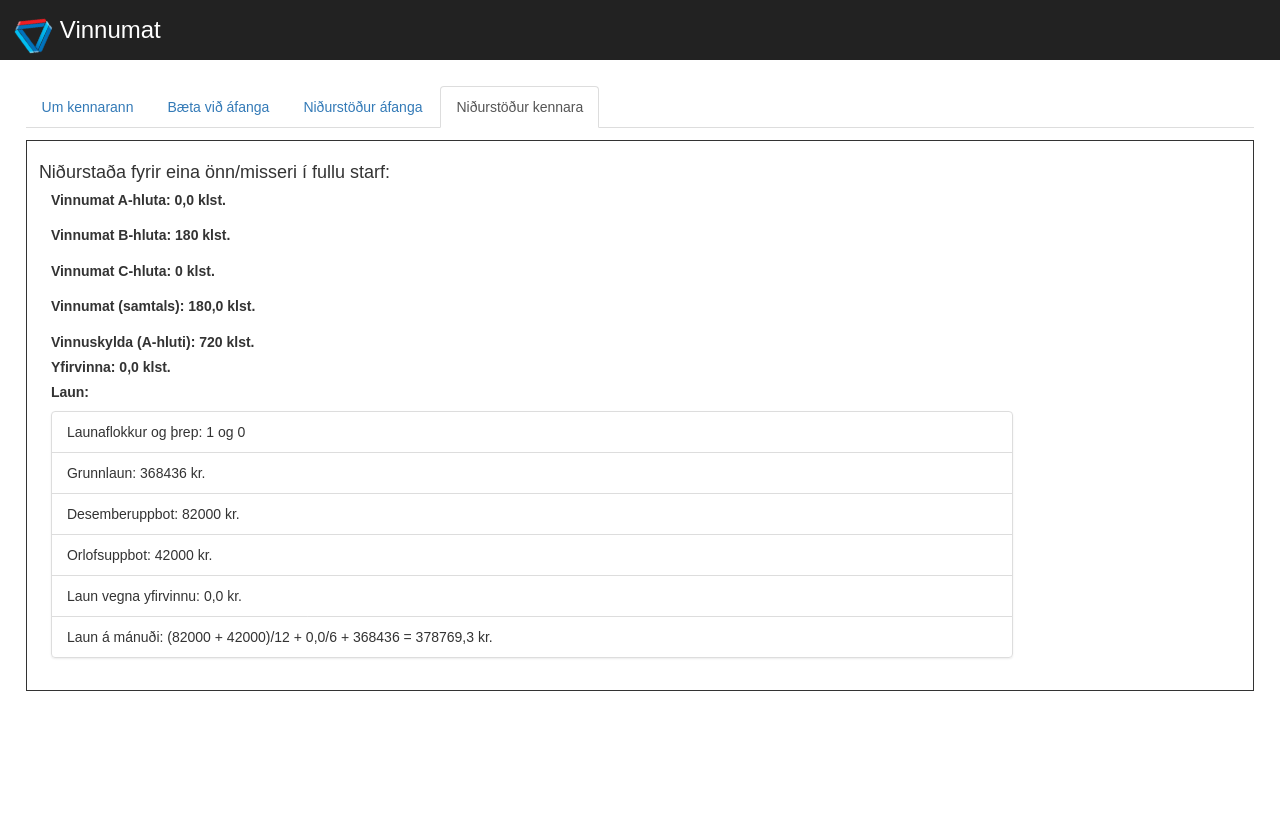
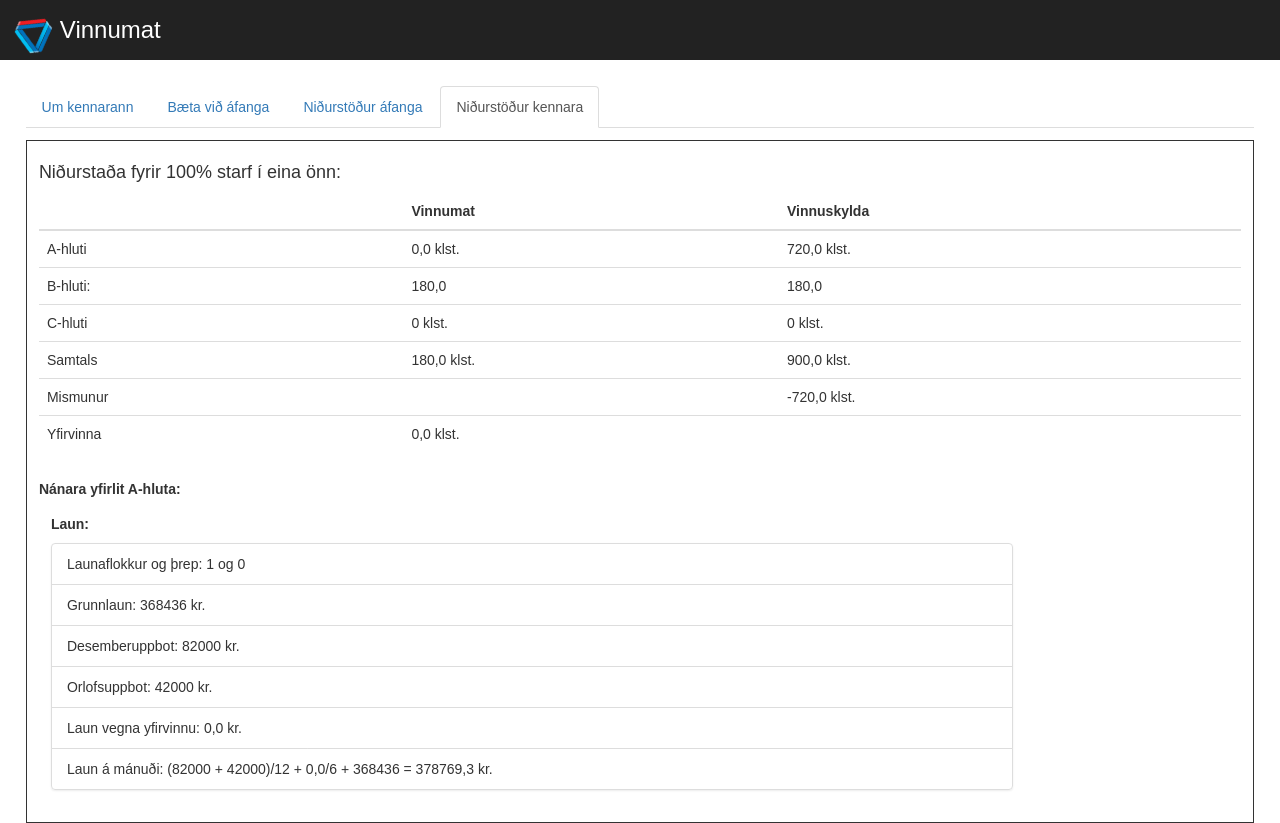
Before and after one commit to UnnarThorBachmann/vinnumat-react, a React (Create React App) app in the folder vinnumat/: page / in a window 1280 px wide. Both pictures are taken after a click on the tab "Niðurstöður kennara". Before the commit the page ends 800 px from the top, so only its background shows below. Built offline with nearby package versions, Linux system fonts and the light colour scheme.

Commit message:
feat: Adding table to render results.

```diff
--- a/vinnumat/src/App.js
+++ b/vinnumat/src/App.js
@@ -19,7 +19,8 @@ class App extends Component {
   						aldur: '30 ára-',
     					cHluti: '0',
     					launaflokkur: '1',
-    					threp: '0'
+    					threp: '0',
+              starfshlutfall:'100'
     				}
   }
   destroy = (heiti) => {
@@ -30,7 +31,8 @@ class App extends Component {
   						  aldur: state.teacher.aldur,
   						  cHluti: state.teacher.cHluti,
   						  launaflokkur: state.teacher.launaflokkur,
-  						  threp: state.teacher.threp
+  						  threp: state.teacher.threp,
+                starfshlutfall: state.teacher.starfshlutfall
   		}};
   	});
 
@@ -47,6 +49,8 @@ class App extends Component {
   		state_changed.teacher['launaflokkur'] = object_changed['launaflokkur'];
   	else if (object_changed.hasOwnProperty('threp'))
   		state_changed.teacher['threp'] = object_changed['threp'];
+    else if (object_changed.hasOwnProperty('starfshlutfall'))
+      state_changed.teacher['starfshlutfall'] = object_changed['starfshlutfall'];
 
   	this.setState((state) => {teacher: state_changed.teacher});
   }
@@ -64,7 +68,8 @@ class App extends Component {
   						  aldur: state.teacher.aldur,
   						  cHluti: state.teacher.cHluti,
   						  launaflokkur: state.teacher.launaflokkur,
-  						  threp: state.teacher.threp
+  						  threp: state.teacher.threp,
+                starfshlutfall: state.teacher.starfshlutfall
   		}};
   	});
 
--- a/vinnumat/src/TeacherForm.js
+++ b/vinnumat/src/TeacherForm.js
@@ -14,11 +14,121 @@ class TeacherForm extends React.Component  {
 
   launaflokkar = ['1','2','3','4','5','6','7','8','9','10','11','12','13','14','15','16']
   threp = ['0','1','2','3','4','5','6','7','8']
+  starfshlutfall = ['100',
+                    '99',
+                    '98',
+                    '97',
+                    '96',
+                    '95',
+                    '94',
+                    '93',
+                    '92',
+                    '91',
+                    '90',
+                    '89',
+                    '88',
+                    '87',
+                    '86',
+                    '85',
+                    '84',
+                    '83',
+                    '82',
+                    '81',
+                    '80',
+                    '79',
+                    '78',
+                    '77',
+                    '76',
+                    '75',
+                    '74',
+                    '73',
+                    '72',
+                    '71',
+                    '70',
+                    '69',
+                    '68',
+                    '67',
+                    '66',
+                    '65',
+                    '64',
+                    '63',
+                    '62',
+                    '61',
+                    '60',
+                    '59',
+                    '58',
+                    '57',
+                    '56',
+                    '55',
+                    '54',
+                    '53',
+                    '52',
+                    '51',
+                    '50',
+                    '49',
+                    '48',
+                    '47',
+                    '46',
+                    '45',
+                    '44',
+                    '43',
+                    '42',
+                    '41',
+                    '40',
+                    '39',
+                    '38',
+                    '37',
+                    '36',
+                    '35',
+                    '34',
+                    '33',
+                    '32',
+                    '31',
+                    '30',
+                    '29',
+                    '28',
+                    '27',
+                    '26',
+                    '25',
+                    '24',
+                    '23',
+                    '22',
+                    '21',
+                    '20',
+                    '19',
+                    '18',
+                    '17',
+                    '16',
+                    '15',
+                    '14',
+                    '13',
+                    '12',
+                    '11',
+                    '10',
+                    '9',
+                    '8',
+                    '7',
+                    '6',
+                    '5',
+                    '4',
+                    '3',
+                    '2',
+                    '1',
+                    '0'
+  ]
+  aldur = ["30 ára-",
+            "30-37 ára",
+            "38-54 ára",
+            "55-60 ára",
+            "60 ára+",
+            "60 ára+ (17 tímar)"
+  ]
   state = {
     aldur: '30 ára-',
     cHluti: '0',
     launaflokkur: '1',
     threp: '0',
+    starfshlutfall: '100'
   }
 
   handleChangeAldur = (e) => {
@@ -41,6 +151,11 @@ class TeacherForm extends React.Component  {
     this.setState({threp: e.target.value});
     this.props.changeTeacher({'threp': e.target.value});
   }
+  handleChangeStarfshlutfall = (e) => {
+    console.log(e.target.value);
+    this.setState({starfshlutfall: e.target.value});
+    this.props.changeTeacher({'starfshlutfall': e.target.value});
+  }
 
   getValidationCHluti = () => {
     return (isNaN(this.state.cHluti.replace(',','.')) || this.state.cHluti.trim() === '')? 'error': 'success'
@@ -51,7 +166,28 @@ class TeacherForm extends React.Component  {
       <div className="BorderTeacherForm">
       <Grid>
       <Row>
-        <Col xs={12} md={3}>
+        <Col xs={12} md={2}>
+          <form>
+            <FormGroup
+              controlId="formBasicText"
+              validationState='success'
+            >
+              <ControlLabel>Ráðningarhlutfall (%): </ControlLabel>
+              <FormControl
+                componentClass="select"
+                placeholder="100"
+                value={this.state.starfshlutfall}
+                onChange={this.handleChangeStarfshlutfall}
+              >
+              {
+                this.starfshlutfall.map((item)=> <option key={item} value={item}>{item}</option>)
+              }
+
+              </FormControl>
+            </FormGroup>
+          </form>
+        </Col>
+        <Col xs={12} md={2}>
           <form>
             <FormGroup
               controlId="formBasicText"
@@ -64,18 +200,16 @@ class TeacherForm extends React.Component  {
                 value={this.state.aldur}
                 onChange={this.handleChangeAldur}
               >
-                <option value="30 ára-">30 ára-</option>
-                <option value="30-37 ára">30-37 ára</option>
-                <option value="38-54 ára">38-54 ára</option>
-                <option value="55-60 ára">55-60 ára</option>
-                <option value="60 ára+">60 ára+</option>
-                <option value="60 ára+ (17 tímar)">60 ára+ (17 tímar)</option>
+              {
+                this.aldur.map((item)=> <option key={item} value={item}>{item}</option>)
+              }
+
               </FormControl>
               <HelpBlock>Fyrir rétta vinnuskyldu</HelpBlock>
             </FormGroup>
           </form>
         </Col>
-        <Col xs={12} md={3}>
+        <Col xs={12} md={2}>
           <form>
             <FormGroup
               controlId="formBasicText"
@@ -94,7 +228,7 @@ class TeacherForm extends React.Component  {
           </form>
         </Col>
 
-        <Col xs={12} md={3}>
+        <Col xs={12} md={2}>
 
           <form>
             <FormGroup
@@ -118,7 +252,7 @@ class TeacherForm extends React.Component  {
             </FormGroup>
           </form>
         </Col>
-        <Col xs={12} md={3}>
+        <Col xs={12} md={2}>
           <form>
             <FormGroup
               controlId="formBasicText"
--- a/vinnumat/src/kennariForm.js
+++ b/vinnumat/src/kennariForm.js
@@ -1,6 +1,7 @@
 import React, {Component} from 'react';
 import ListGroup from 'react-bootstrap/lib/ListGroup';
 import ListGroupItem from 'react-bootstrap/lib/ListGroupItem';
+import Table from 'react-bootstrap/lib/Table';
 import toflur from './launatoflur.js';
 
 class KennariForm extends React.Component  {
@@ -17,7 +18,9 @@ class KennariForm extends React.Component  {
 
     hlutfallAfGrunnlaunum = 0.010385;
 	render() {
-        let vinnuskylda = this.vinnuskylda[this.props.kennari.aldur];
+        let starfshlutfall = parseFloat(this.props.kennari.starfshlutfall)/100;
+        let b_hluti = 180*starfshlutfall;
+        let vinnuskylda = parseFloat(this.vinnuskylda[this.props.kennari.aldur])*starfshlutfall;
         let kennsluafslattur = this.kennsluafslattur.hasOwnProperty(this.props.kennari.aldur) ? this.kennsluafslattur[this.props.kennari.aldur]: 0;
         let cHluti = parseFloat(this.props.kennari.cHluti);
         let vinnuskylda_breytt = (vinnuskylda-cHluti) >= 0 ? (vinnuskylda-cHluti):0;
@@ -35,11 +38,59 @@ class KennariForm extends React.Component  {
         let launastrengur = `(${laun_desember} + ${laun_orlof})/12 +  ${laun_yfirvinna.toFixed(1).toString().replace('.',',')}/6 + ${grunnlaun} = ${heildarlaun.toFixed(1).toString().replace('.',',')} kr.`;
     	return (
     		<div className="kennariRammi">
-    		  <h4>Niðurstaða fyrir eina önn/misseri í fullu starf: </h4>
+    		  <h4>Niðurstaða fyrir {this.props.kennari.starfshlutfall}% starf í eina önn: </h4>
+              <Table responsive>
+    <thead>
+      <tr>
+        <th></th>
+        <th>Vinnumat</th>
+        <th>Vinnuskylda</th>
+      </tr>
+    </thead>
+    <tbody>
+      <tr>
+        <td>A-hluti</td>
+        <td>
+            {vinnumat_a.toFixed(1).toString().replace('.',',')} klst.
 
-    		  <div className="nidurstadaKennara">
-                <div className="listarNidurstodurKennarar">
-                 <h5><strong>Vinnumat A-hluta: {vinnumat_a.toFixed(1).toString().replace('.',',')} klst.</strong></h5>
+        </td>
+        <td>
+            {vinnuskylda.toFixed(1).toString().replace('.',',')} {kennsluafslattur !== 0 &&
+                    <span>- {((kennsluafslattur*100).toFixed(2)).toString().replace('.',',')}% &times; {vinnuskylda_breytt.toFixed(1).toString().replace('.',',')} = {(vinnuskylda - kennsluafslattur*vinnuskylda_breytt).toFixed(1).toString().replace('.',',')}</span>} klst.
+        </td>
+
+      </tr>
+      <tr>
+        <td>B-hluti: </td>
+        <td>{b_hluti.toFixed(1).toString().replace('.',',')}</td>
+        <td>{b_hluti.toFixed(1).toString().replace('.',',')}</td>
+
+      </tr>
+      <tr>
+        <td>C-hluti</td>
+        <td>{this.props.kennari.cHluti} klst.</td>
+        <td>0 klst.</td>
+
+      </tr>
+      <tr>
+        <td>Samtals</td>
+        <td>{(parseFloat(this.props.kennari.cHluti) + vinnumat_a + b_hluti).toFixed(1).toString().replace('.',',')} klst.</td>
+        <td>{(parseFloat(b_hluti) + parseFloat(vinnuskylda)).toFixed(1).toString().replace('.',',')} klst.</td>
+      </tr>
+      <tr>
+        <td>Mismunur</td>
+        <td>{(parseFloat(this.props.kennari.cHluti) + vinnumat_a-vinnuskylda > 0) && ((parseFloat(this.props.kennari.cHluti) + vinnumat_a-vinnuskylda).toFixed(1).toString().replace('.',',') + " klst.")} </td>
+        <td>{(parseFloat(this.props.kennari.cHluti) + vinnumat_a-vinnuskylda <= 0) && ((parseFloat(this.props.kennari.cHluti) + vinnumat_a-vinnuskylda).toFixed(1).toString().replace('.',',') + " klst.")}</td>
+      </tr>
+      <tr>
+        <td>Yfirvinna</td>
+        <td>{yfirvinna.toFixed(1).toString().replace('.',',') + " klst."} </td>
+        <td></td>
+      </tr>
+    </tbody>
+  </Table>
+    <h5><strong>Nánara yfirlit A-hluta:</strong></h5>
+
     <ListGroup>
      {
         [...this.props.kennari.afangar.values()].map(afangi=> (
@@ -57,27 +108,8 @@ class KennariForm extends React.Component  {
 
     }
     </ListGroup>
-                </div>
-                <div className="listarNidurstodurKennarar">
-                 <h5><strong>Vinnumat B-hluta: 180 klst.</strong></h5>
-                 <ListGroup></ListGroup>
-                </div>
-                <div className="listarNidurstodurKennarar">
-                 <h5><strong>Vinnumat C-hluta: {this.props.kennari.cHluti} klst.</strong></h5>
-                 <ListGroup></ListGroup>
-                </div>
-                <div className="listarNidurstodurKennarar">
-                 <h5><strong>Vinnumat (samtals): {(parseFloat(this.props.kennari.cHluti) + vinnumat_a + 180).toFixed(1).toString().replace('.',',')} klst.</strong></h5>
-                 <ListGroup></ListGroup>
-                </div>
-                <div className="listarNidurstodurKennarar">
-                 <h5><strong>Vinnuskylda (A-hluti): {vinnuskylda} {kennsluafslattur !== 0 &&
-                    <span>- {((kennsluafslattur*100).toFixed(2)).toString().replace('.',',')}% &times; {vinnuskylda_breytt} = {(vinnuskylda - kennsluafslattur*vinnuskylda_breytt).toFixed(1).toString().replace('.',',')}</span>} klst.</strong></h5>
-                </div>
-                <div className="listarNidurstodurKennarar">
-                 <h5><strong>Yfirvinna: {yfirvinna.toFixed(1).toString().replace('.',',')} klst.</strong></h5>
-                </div>
 
+    		  <div className="nidurstadaKennara">
     			<div className="listarNidurstodurKennarar">
     			 <h5><strong>Laun:</strong></h5>
     			     <ListGroup>
```
Lines whose indentation alone changed are shown as unchanged.
